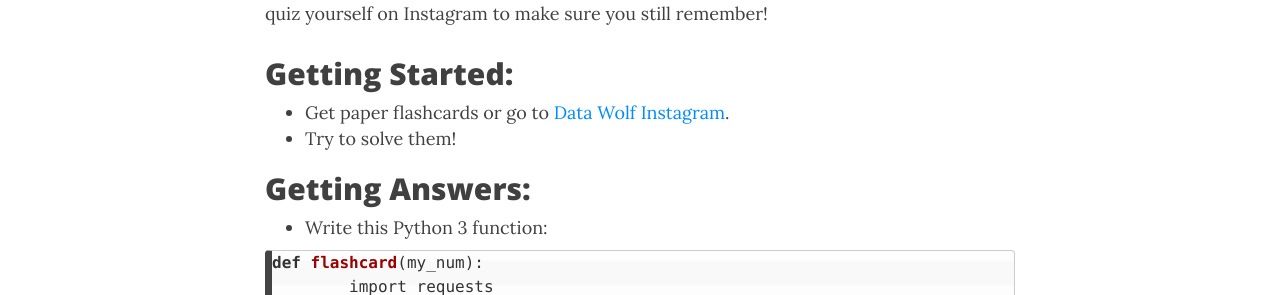
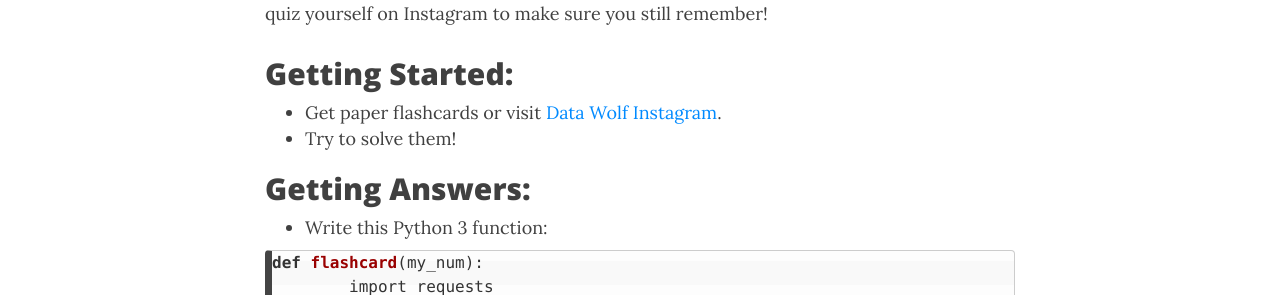
Before and after one commit to blueberrypineapple/data-wolf.github.io, a Jekyll site: the page built from about_data_wolf.md, in a window 1280 px wide and 900 px high, scrolled down 586 px. Shown: the part 159-454 px from the top of the window. Built offline with Jekyll 4.4.1, drawn with Linux system fonts in a browser that asks for light colours; nearby versions of some CDN libraries.

Commit message:
Update about_data_wolf.md

```diff
--- a/about_data_wolf.md
+++ b/about_data_wolf.md
@@ -11,7 +11,7 @@ Featured DIY option: Hand writting these flashcards onto 3X5 or 4X6 is highly re
 
 ## Getting Started:
 
-* Get paper flashcards or go to [Data Wolf Instagram](https://www.instagram.com/datawolf.us/).
+* Get paper flashcards or visit [Data Wolf Instagram](https://www.instagram.com/datawolf.us/).
 * Try to solve them!
 
 ## Getting Answers:
```
